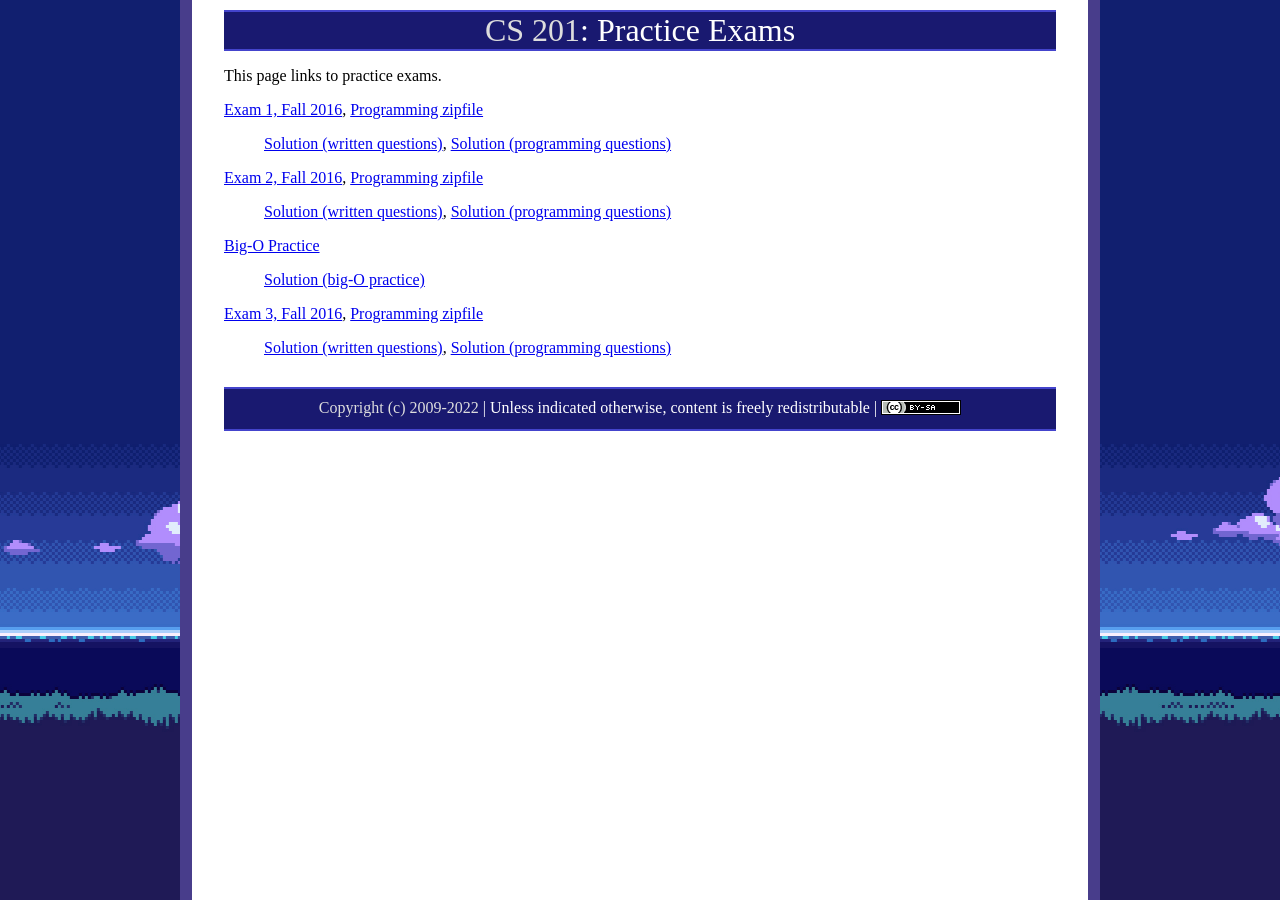
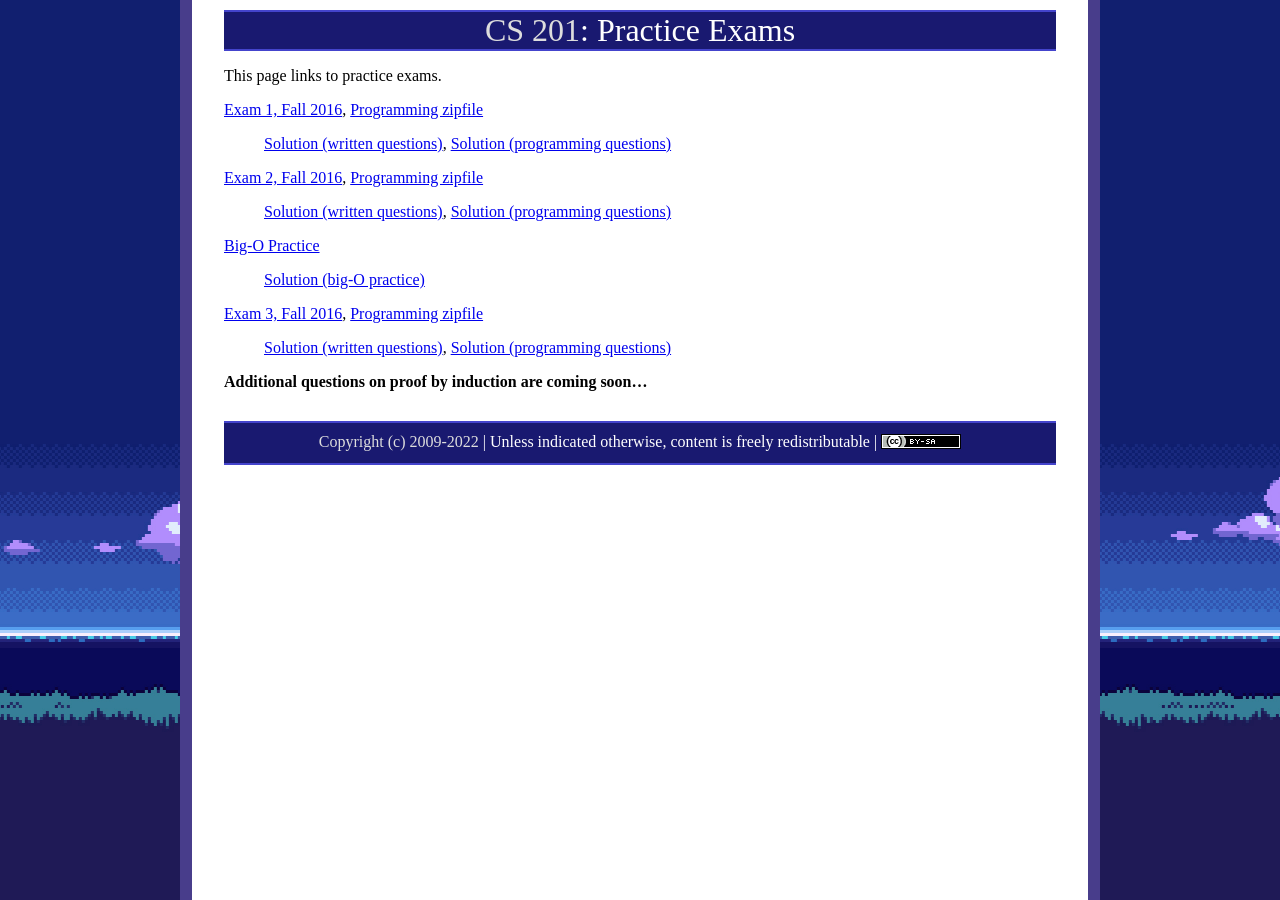
Before and after one commit to ycpcs/cs201-fall2026, a Jekyll site: the page built from practice/index.md, in a window 1280 px wide. Built offline with Jekyll 4.4.1, drawn with Linux system fonts in a browser that asks for light colours.

Commit message:
Update index.md

```diff
--- a/practice/index.md
+++ b/practice/index.md
@@ -20,3 +20,5 @@ This page links to practice exams.
 [Exam 3, Fall 2016](cs201-fall2016-exam03.pdf), [Programming zipfile](CS201_Exam03_Fall2016_Gradle.zip)
 
 > [Solution (written questions)](cs201-fall2016-exam03-solution.pdf), [Solution (programming questions)](CS201_Exam03_Fall2016_Solution_Gradle.zip)
+
+**Additional questions on proof by induction are coming soon...**
```
